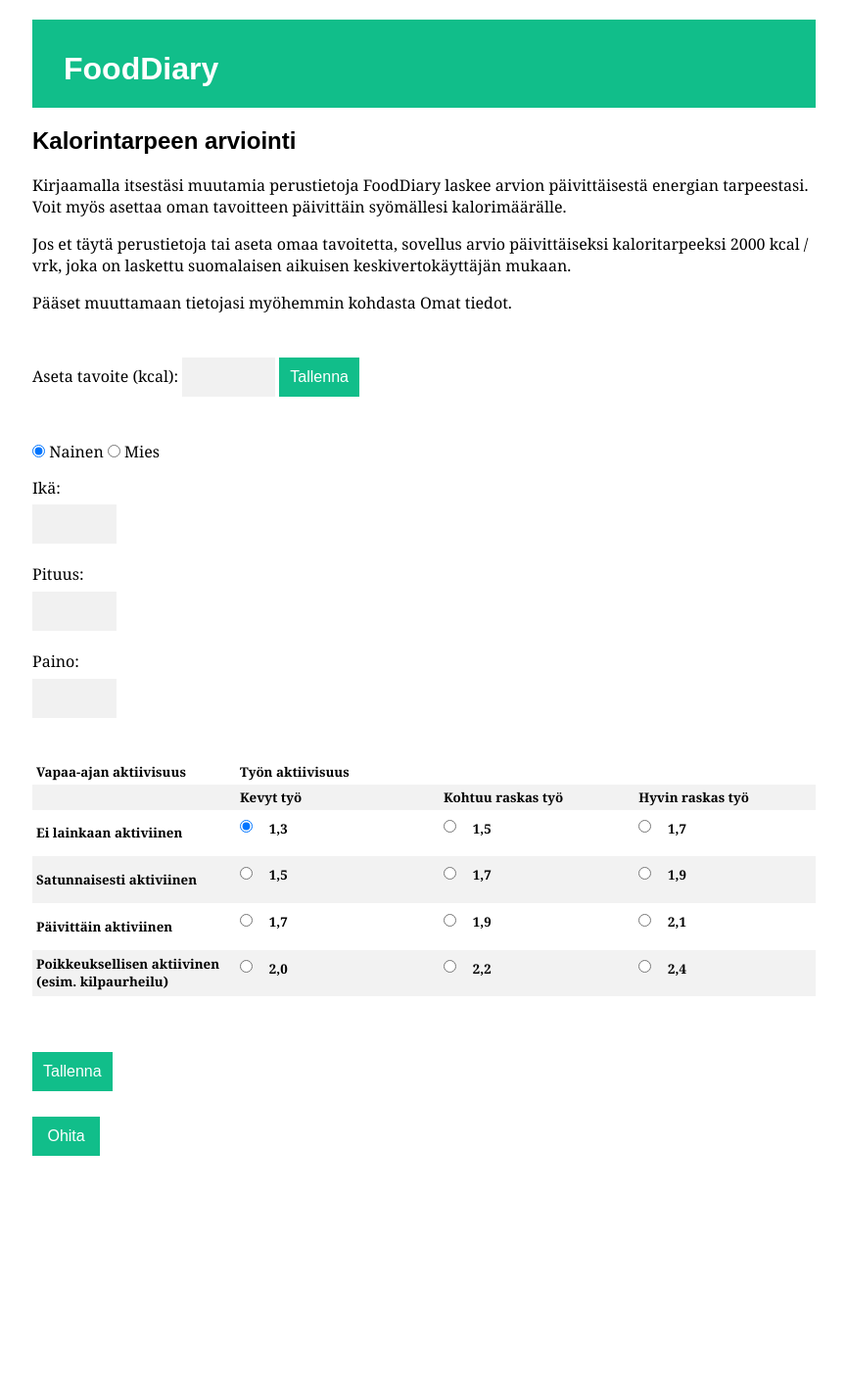
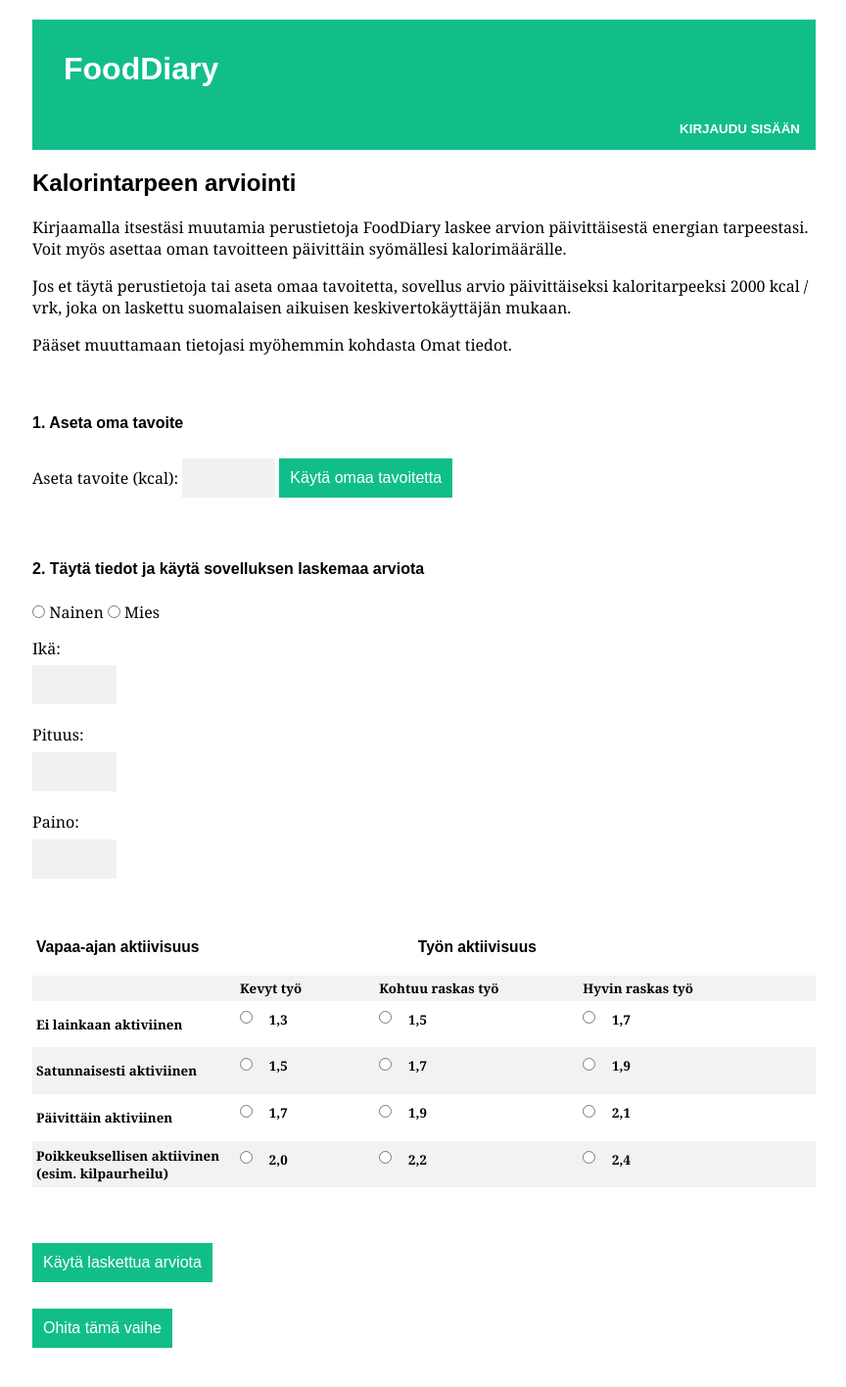
Before and after one commit to mlkulmala/tsoha-FoodDiary, a Flask app: template templates/personal_details.html in a window 1280 px wide. Shown: the whole page at 98% size, without its empty margins (207-1071 px from the left). Before the commit the page ends 1180 px from the top, so only its background shows below. Run offline with Flask 2, Linux system fonts and the light colour scheme; the template is opened without the code that fills it: most values are stand-ins (such as "Sample title", 1, 10 or a date in 2020); lists and menus that the app fills with data are empty.

Commit message:
minor changes in all templates

```diff
--- a/templates/food_search.html
+++ b/templates/food_search.html
@@ -30,7 +30,7 @@
               <th width="30"></th>
             </tr>
             {% for portion in portions %}
-            {% if loop.first or (loop.previtem is defined and portion[0] > loop.previtem[0]) %}
+            {% if loop.first or (loop.previtem is defined and portion[1] > loop.previtem[1]) %}
             <tr>
               <td colspan="8"><b>{{portion[2]}}</b></td>
             </tr>
--- a/templates/personal_details.html
+++ b/templates/personal_details.html
@@ -1,4 +1,4 @@
-{% extends "layout.html" %}
+{% extends "layout_nav.html" %}
 {% block title %}Omat tiedot{% endblock %}
 
 {% block content %}
@@ -18,35 +18,36 @@
   <span style="font-weight: bold">{{message}}</span>
   {% endif %}
   <br>
-  <form action="/add_goal" methods="POST">
+  <h4>1. Aseta oma tavoite</h4>
+  <form action="/add_goal" method="POST">
     <label for="goal">Aseta tavoite (kcal):</label>
-    <input type="number" name="goal" min="1300" max="6000" required>
-    <input type="submit" value="Tallenna">
+    <input type="number" name="goal" min="1300" max="6000" value="{{goal}}" required>
+    <input type="submit" value="Käytä omaa tavoitetta">
     <input type="hidden" name="csrf_token" value="{{session.csrf_token}}">
   </form>
   <br>
-  <form action="/add_details" methods="POST">
-    <input type="radio" name="gender" value="1" checked>
+  <h4>2. Täytä tiedot ja käytä sovelluksen laskemaa arviota</h4>
+  <form action="/add_details" method="POST">
+    <input type="radio" name="gender" value="1" required>
     <label for="1">Nainen</label>
     <input type="radio" name="gender" value="2">
     <label for="2">Mies</label><br>
 
     <label for="age">Ikä:</label><br>
-    <input type="number" id="age" name="age" min="20" max="120" required><br>
+    <input type="number" id="age" name="age" min="20" max="120" value="{{details[1]}}" required><br>
 
     <label for="height">Pituus:</label><br>
-    <input type="number" id="height" name="height" min="0" max="220" required><br>
+    <input type="number" id="height" name="height" min="0" max="220" value="{{details[2]}}" required><br>
 
     <label for="weight">Paino:</label><br>
-    <input type="number" id="weight" name="weight" min="0" max="200" required><br>
+    <input type="number" id="weight" name="weight" min="0" max="200" value="{{details[3]}}" required><br>
     <br>
 
     <table width="600" cellspacing="0" cellpadding="0">
       <tr>
-        <th width="200">Vapaa-ajan aktiivisuus</th>
-        <th width="200">Työn aktiivisuus</th>
+        <th width="200"><h3>Vapaa-ajan aktiivisuus</h3></th>
         <th></th>
-        <th></th>
+        <th width="200" style="text-align: center;"><h3>Työn aktiivisuus</h3></th>
       </tr>
       <tr>
         <th></th>
@@ -57,7 +58,7 @@
       <tr>
         <th>Ei lainkaan aktiviinen</th>
         <th>
-          <input type="radio" name="activity" value="1.3" checked>
+          <input type="radio" name="activity" value="1.3" required>
           <label for="1.3">&emsp;1,3</label>
         </th>
         <th>
@@ -116,12 +117,12 @@
       </tr>
     </table>
 
-    <input type="submit" value="Tallenna">
+    <input type="submit" value="Käytä laskettua arviota">
     <input type="hidden" name="csrf_token" value="{{session.csrf_token}}">
   </form>
 
   <form action="/food_search">
-    <input type="submit" value=" Ohita " />
+    <input type="submit" value="Ohita tämä vaihe" />
   </form>
 </body>
 
--- a/templates/register.html
+++ b/templates/register.html
@@ -12,9 +12,9 @@
     <p>Tunnus:<br>
       <input type="text" name="username">
     </p>
-    <p>Salasana:<br>
+    <p>Salasana:</p>
       <input type="password" name="password">
-    </p>
+      <p class="p3">(Salasanassa on oltava vähintään yksi kutakin: numero, pieni kirjain ja iso kirjain.)</p>
     <p>Salasana uudelleen:<br>
       <input type="password" name="validate_password">
     </p>
--- a/templates/remove.html
+++ b/templates/remove.html
@@ -6,8 +6,8 @@
 
 
 <body>
-    <p>Poistaanko ruoka aterialta {{meal}}<br>
-        {{name}}, {{amount}}g?
+    <p>Poistaanko ruoka {{name}}, {{amount}}g <br>
+        aterialta {{meal}}?
     </p>
     <form action="/delete" methods="POST">
       <input type="hidden" name="portion_id" value={{portion_id}}>
```
Also changed, not shown: templates/profile.html (+15 -10 lines), templates/select_food.html (+1 -6 lines).
